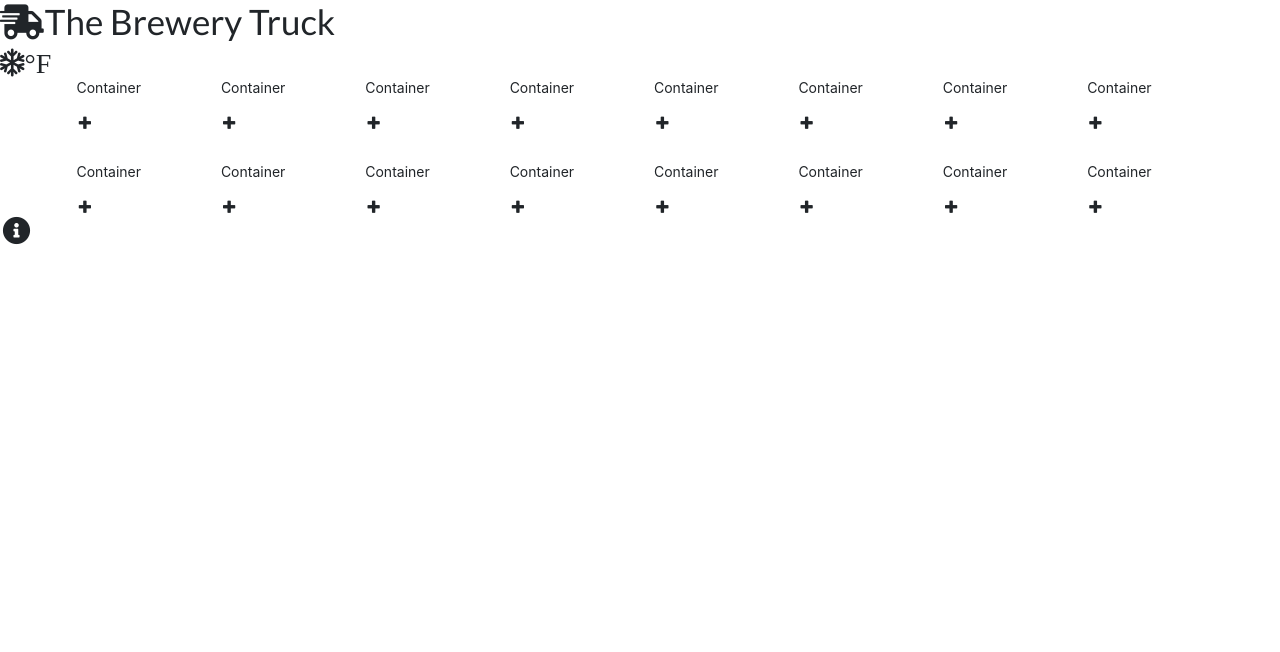
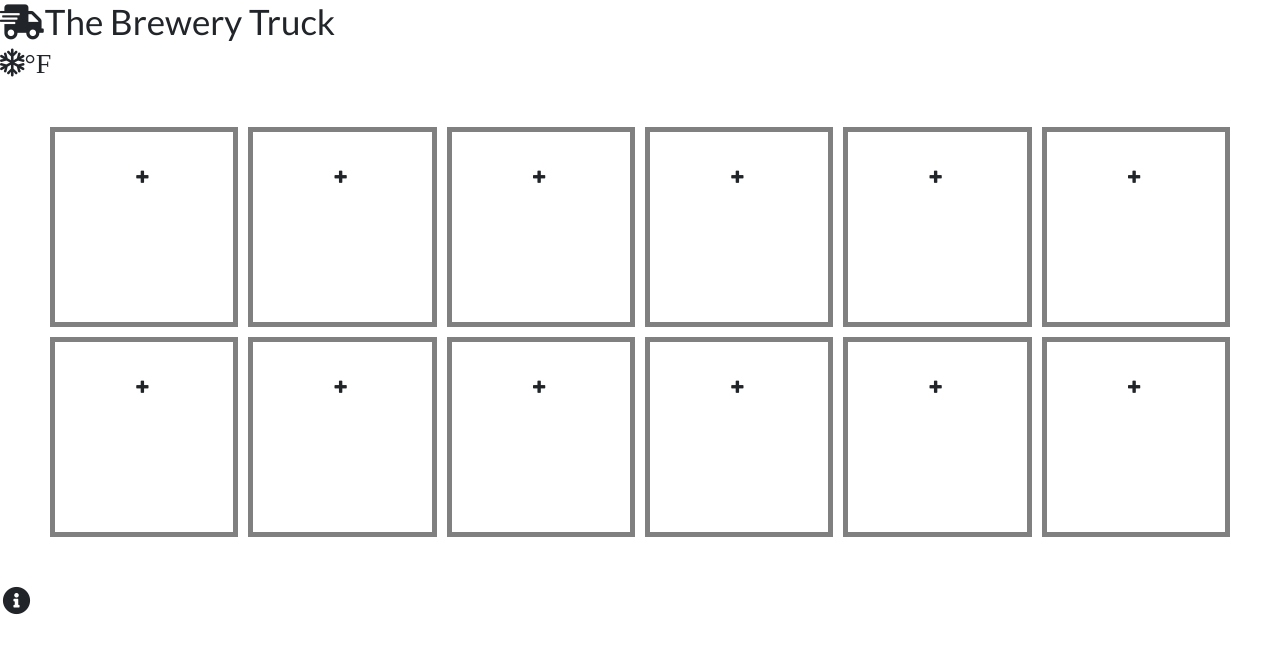
Before and after one commit to chunchun-dan/brewery-truck, a React (Create React App) app: page / in a window 1280 px wide. Shown: the top 652 px of the page. Built offline with nearby package versions, Linux system fonts and the light colour scheme.

Commit message:
Add the grid style and animation into css

```diff
--- /dev/null
+++ b/src/Components/Container.css
@@ -0,0 +1,68 @@
+.container {
+  border: 5px solid gray;
+  padding: 20px;
+  text-align: center;
+}
+
+.container-beer-one {
+  background-color: lightgoldenrodyellow;
+  border: 5px solid gray;
+  padding: 20px;
+  text-align: center;
+}
+
+.container-beer-two {
+  background-color: skyblue;
+  border: 5px solid gray;
+  padding: 20px;
+  text-align: center;
+}
+
+.container-beer-three {
+  background-color: lightseagreen;
+  border: 5px solid gray;
+  padding: 20px;
+  text-align: center;
+}
+
+.container-beer-four {
+  background-color: lightsalmon;
+  border: 5px solid gray;
+  padding: 20px;
+  text-align: center;
+}
+
+.container-beer-five {
+  background-color: lightpink;
+  border: 5px solid gray;
+  padding: 20px;
+  text-align: center;
+}
+
+.container-hot {
+  background-color: auto;
+  border: 5px solid gray;
+  padding: 20px;
+  text-align: center;
+  animation-name: hot;
+  animation-duration: 3s;
+  animation-iteration-count: infinite;
+}
+@keyframes hot {
+  from {background-color: auto;}
+  to {background-color: rgb(226, 37, 37);}
+}
+
+.container-cold {
+  background-color: auto;
+  border: 5px solid gray;
+  padding: 20px;
+  text-align: center;
+  animation-name: cold;
+  animation-duration: 3s;
+  animation-iteration-count: infinite;
+}
+@keyframes cold {
+  from {background-color: auto;}
+  to {background-color: rgb(61, 61, 231);}
+}
--- a/src/Components/Container.js
+++ b/src/Components/Container.js
@@ -2,12 +2,14 @@ import React, { useState, useEffect } from 'react';
 import ReactDOM from 'react-dom';
 import Portal from './Portal';
 import BeerSelector from './BeerSelector';
+import './Container.css';
 
 const Container = (props) => {
   const [show, setShow] = useState(false);
   const [beer, setBeer] = useState('');
   const closeBeerSelector = () => setShow(false);
   const openBeerSelector = () => setShow(true);
+
   const [tempGenerator, setTempGenerator] = useState(0);
   const generateTemperature = () => {
     const min = 20;
@@ -15,43 +17,49 @@ const Container = (props) => {
     const rand = min + Math.random() * (max - min);
     setTempGenerator(rand);
   };
-  const layout = props.isLayoutOne ? "two wide column" : "six wide column";
   const celsius = Math.floor(tempGenerator) / 10
   const fahrenheit = Math.floor(tempGenerator * 9 / 5 + 32) / 10
   const tempTransafer = props.isFahrenheit ? fahrenheit + ' °F' : celsius + ' °C';
   const temperature = beer === '' ? '' : tempTransafer;
+
+  let containerClassName = 'container';
   let warningMessage;
 
   if (beer === 'Beer 1') {
-    if (celsius > 6) warningMessage = "It's too hot!";
-    else if (celsius < 4) warningMessage = "It's too cold!";
+    containerClassName = "container-beer-one";
+    if (celsius > 6) {warningMessage = "It's too hot!"; containerClassName= "container-hot";}
+    else if (celsius < 4) {warningMessage = "It's too cold!"; containerClassName= "container-cold";}
     else warningMessage = '';
   };
   if (beer === 'Beer 2') {
-    if (celsius > 6) warningMessage = "It's too hot!";
-    else if (celsius < 5) warningMessage = "It's too cold!";
+    containerClassName = "container-beer-two";
+    if (celsius > 6) {warningMessage = "It's too hot!"; containerClassName= "container-hot";}
+    else if (celsius < 5) {warningMessage = "It's too cold!"; containerClassName= "container-cold";}
     else warningMessage = '';
   };
   if (beer === 'Beer 3') {
-    if (celsius > 7) warningMessage = "It's too hot!";
-    else if (celsius < 4) warningMessage = "It's too cold!";
+    containerClassName = "container-beer-three";
+    if (celsius > 7) {warningMessage = "It's too hot!"; containerClassName= "container-hot";}
+    else if (celsius < 4) {warningMessage = "It's too cold!"; containerClassName= "container-cold";}
     else warningMessage = '';
   };
   if (beer === 'Beer 4') {
-    if (celsius > 8) warningMessage = "It's too hot!";
-    else if (celsius < 6) warningMessage = "It's too cold!";
+    containerClassName = "container-beer-four";
+    if (celsius > 8) {warningMessage = "It's too hot!"; containerClassName= "container-hot";}
+    else if (celsius < 6) {warningMessage = "It's too cold!"; containerClassName= "container-cold";}
     else warningMessage = '';
   };
   if (beer === 'Beer 5') {
-    if (celsius > 5) warningMessage = "It's too hot!";
-    else if (celsius < 3) warningMessage = "It's too cold!";
+    containerClassName = "container-beer-five";
+    if (celsius > 5) {warningMessage = "It's too hot!"; containerClassName= "container-hot";}
+    else if (celsius < 3) {warningMessage = "It's too cold!"; containerClassName= "container-cold";}
     else warningMessage = '';
   };
 
   useEffect(() => {
     const interval = setInterval(() => {
       generateTemperature();
-    }, 3000);
+    }, 6000);
     return () => clearInterval(interval);
   }, []);
   useEffect(() => {
@@ -60,17 +68,19 @@ const Container = (props) => {
     };
   });
 
+  console.log(containerClassName)
+
   return (
-    <div className={layout}>
-      Container
+    <div className={containerClassName}>
       <div onClick={openBeerSelector}>
         {beer === '' ?
           <div>
             <p></p>
             <i className="plus icon"></i>
           </div> : ''}
-        <div>{beer}</div>
+        <h3>{beer}</h3>
         <div>{temperature}</div>
+        <p></p>
         <div>{warningMessage}</div>
       </div>
       {show &&
--- a/src/Components/DeliveryBox.js
+++ b/src/Components/DeliveryBox.js
@@ -1,14 +1,11 @@
 import React from 'react';
 import Container from './Container';
+import './Layout.css';
 
 const Containers = (props) => {
   if (props.isLayoutOne) {
     return (
-      <div className="ui grid container">
-        <Container isFahrenheit={props.isFahrenheit} isLayoutOne={props.isLayoutOne} isEmpty={props.isEmpty} setIsEmpty={props.setIsEmpty}/>
-        <Container isFahrenheit={props.isFahrenheit} isLayoutOne={props.isLayoutOne} isEmpty={props.isEmpty} setIsEmpty={props.setIsEmpty}/>
-        <Container isFahrenheit={props.isFahrenheit} isLayoutOne={props.isLayoutOne} isEmpty={props.isEmpty} setIsEmpty={props.setIsEmpty}/>
-        <Container isFahrenheit={props.isFahrenheit} isLayoutOne={props.isLayoutOne} isEmpty={props.isEmpty} setIsEmpty={props.setIsEmpty}/>
+      <div className="containers one">
         <Container isFahrenheit={props.isFahrenheit} isLayoutOne={props.isLayoutOne} isEmpty={props.isEmpty} setIsEmpty={props.setIsEmpty}/>
         <Container isFahrenheit={props.isFahrenheit} isLayoutOne={props.isLayoutOne} isEmpty={props.isEmpty} setIsEmpty={props.setIsEmpty}/>
         <Container isFahrenheit={props.isFahrenheit} isLayoutOne={props.isLayoutOne} isEmpty={props.isEmpty} setIsEmpty={props.setIsEmpty}/>
@@ -24,7 +21,7 @@ const Containers = (props) => {
       </div>);
   } else {
     return (
-      <div className="ui grid container">
+      <div className="containers two">
         <Container isFahrenheit={props.isFahrenheit} isLayoutOne={props.isLayoutOne} isEmpty={props.isEmpty} setIsEmpty={props.setIsEmpty}/>
         <Container isFahrenheit={props.isFahrenheit} isLayoutOne={props.isLayoutOne} isEmpty={props.isEmpty} setIsEmpty={props.setIsEmpty}/>
         <Container isFahrenheit={props.isFahrenheit} isLayoutOne={props.isLayoutOne} isEmpty={props.isEmpty} setIsEmpty={props.setIsEmpty}/>
--- /dev/null
+++ b/src/Components/Layout.css
@@ -0,0 +1,15 @@
+.containers.one {
+  display: grid;
+  grid-template-columns:  repeat(6, minmax(80px, 1fr));
+  grid-gap: 10px;
+  grid-auto-rows: 200px;
+  padding: 50px;
+}
+
+.containers.two {
+  display: grid;
+  grid-template-columns:  repeat(2, minmax(80px, 1fr));
+  grid-gap: 10px;
+  grid-auto-rows: 200px;
+  padding: 50px;
+}
--- a/src/Components/LayoutSelector.js
+++ b/src/Components/LayoutSelector.js
@@ -21,7 +21,7 @@ const LayoutSelector = (props) => {
         <i className="pencil alternate icon"></i> Select Layout
       </button>
       {show && <Portal>
-        <div onClick={chooseLayoutOne}>Layout 8 x 2</div>
+        <div onClick={chooseLayoutOne}>Layout 6 x 2</div>
         <div onClick={chooseLayoutTwo}>Layout 2 x 2</div>
       </Portal>}
     </div>);
```
Also changed, not shown: 1 other file (tests, documents, lock files or other folders).
